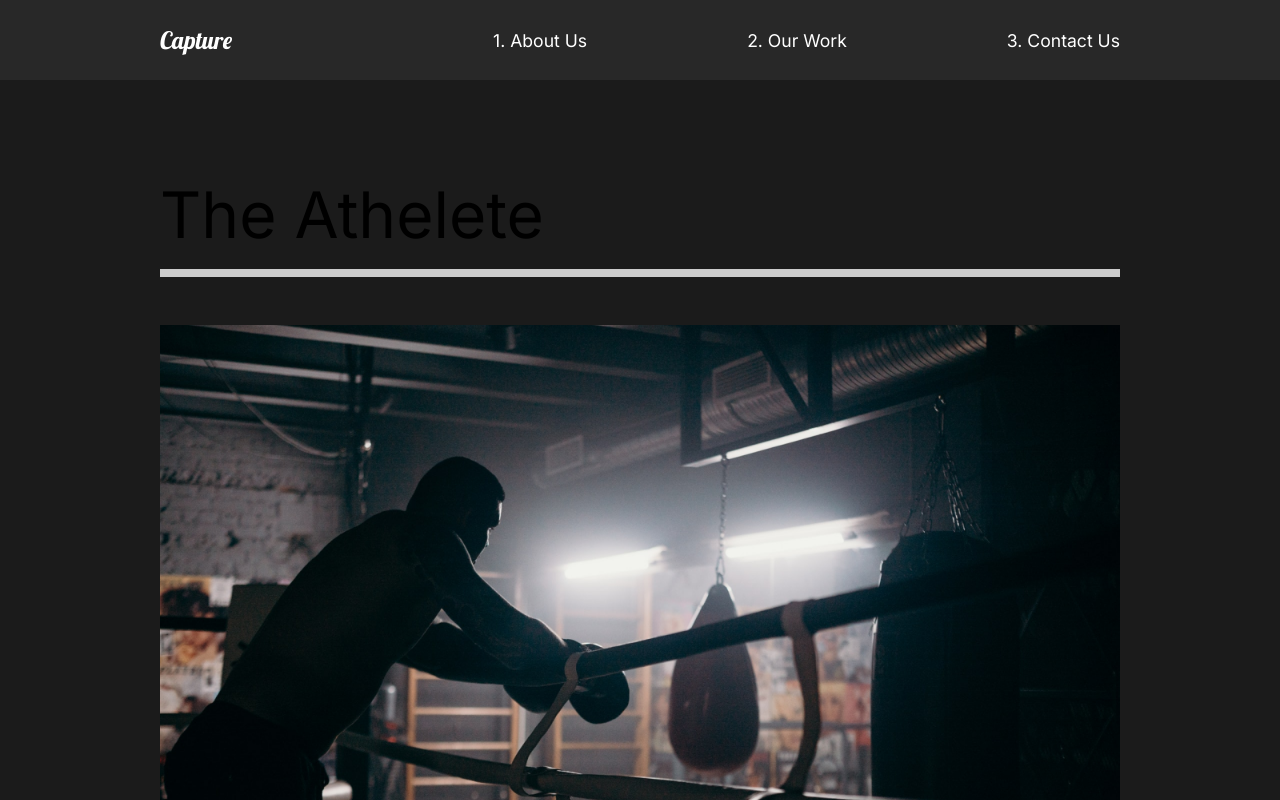
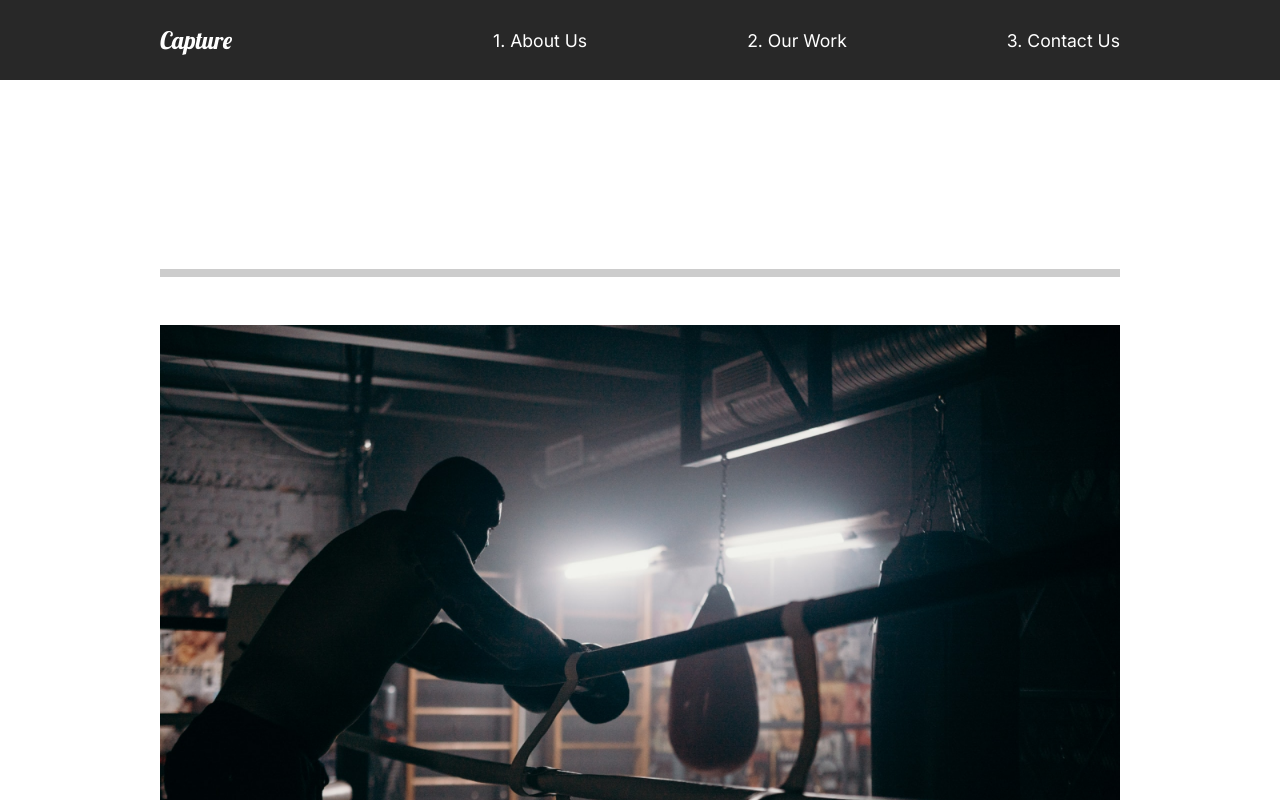
Before and after one commit to VenkatKumari/create-react-project, a React (Create React App) app in the folder capture/: page /work in a window 1280 px wide. Shown: the top 800 px of the page. Built offline with nearby package versions, Linux system fonts and the light colour scheme.

Commit message:
Page Transitions

```diff
--- a/capture/src/App.js
+++ b/capture/src/App.js
@@ -7,16 +7,20 @@
 import OurWork from "./pages/OurWork";
 import Nav from "./components/Nav";
 import MovieDetail from "./pages/MovieDetail";
-
 //Router
-import { Switch, Route } from "react-router-dom";
+import { Switch, Route, useLocation } from "react-router-dom";
+//Animation
+import { AnimatePresence } from "framer-motion";
 
 function App() {
+  const location = useLocation();
+
   return (
     <div className="App">
       <GlobalStyle />
       <Nav />
-      <Switch>
+      <AnimatePresence exitBeforeEnter>
+        <Switch location={location} key={location.pathname}>
           <Route path="/" exact>
             <AboutUs />
           </Route>
@@ -30,6 +34,7 @@
             <ContactUs />
           </Route>
         </Switch>
+      </AnimatePresence>
     </div>
   );
 }
--- a/capture/src/components/AboutSection.jsx
+++ b/capture/src/components/AboutSection.jsx
@@ -5,27 +5,12 @@
 import { motion } from "framer-motion";
 
 const AboutSection = () => {
-  const titleAnim = {
-    hidden: { opacity: 0 },
-    show: { opacity: 1, transition: { duration: 3 } },
-  };
-  const container = {
-    hidden: { x: 100 },
-    show: { x: 0, transition: { duration: 2, ease: "easeOut" } },
-  };
   return (
     <About>
       <Description>
-        <motion.div
-          className="title"
-          variants={container}
-          initial="hidden"
-          animate="show"
-        >
+        <motion.div>
           <Hide>
-            <motion.h2 variants={titleAnim} initial="hidden" animate="show">
-              We work to make
-            </motion.h2>
+            <motion.h2>We work to make</motion.h2>
           </Hide>
           <Hide>
             <h2>
--- a/capture/src/pages/AboutUs.js
+++ b/capture/src/pages/AboutUs.js
@@ -1,16 +1,24 @@
 import React from "react";
+//page components
 import AboutSection from "../components/AboutSection";
 import ServicesSection from "../components/ServicesSection";
 import FaqSection from "../components/FaqSection";
-//page components
+//Animations
+import { motion } from "framer-motion";
+import { pageAnimation } from "./animation";
 
 const AboutUs = () => {
   return (
-    <React.Fragment>
+    <motion.div
+      variants={pageAnimation}
+      initial="hidden"
+      animate="show"
+      exit="exit"
+    >
       <AboutSection />
       <ServicesSection />
       <FaqSection />
-    </React.Fragment>
+    </motion.div>
   );
 };
 
--- a/capture/src/pages/ContactUs.js
+++ b/capture/src/pages/ContactUs.js
@@ -1,10 +1,19 @@
 import React from "react";
+//Animations
+import { motion } from "framer-motion";
+import { pageAnimation } from "./animation";
 
 const ContactUs = () => {
   return (
-    <div>
+    <motion.div
+      variants={pageAnimation}
+      initial="hidden"
+      animate="show"
+      exit="exit"
+      style={{ background: "#ffffff" }}
+    >
       <h1>Contact Us</h1>
-    </div>
+    </motion.div>
   );
 };
 
--- a/capture/src/pages/MovieDetail.js
+++ b/capture/src/pages/MovieDetail.js
@@ -2,6 +2,9 @@
 import styled from "styled-components";
 import { useHistory } from "react-router-dom";
 import { MovieState } from "../movieState";
+//Animations
+import { motion } from "framer-motion";
+import { pageAnimation } from "./animation";
 
 const MovieDetail = () => {
   const history = useHistory();
@@ -18,7 +21,12 @@
   return (
     <>
       {movie && (
-        <Details>
+        <Details
+          variants={pageAnimation}
+          initial="hidden"
+          animate="show"
+          exit="exit"
+        >
           <HeadLine>
             <h2>{movie.title}</h2>
             <img src={movie.mainImg} alt="movie" />
@@ -41,7 +49,7 @@
   );
 };
 
-const Details = styled.div`
+const Details = styled(motion.div)`
   color: white;
 `;
 const HeadLine = styled.div`
--- a/capture/src/pages/OurWork.js
+++ b/capture/src/pages/OurWork.js
@@ -5,10 +5,19 @@
 import athlete from "../img/athlete-small.png";
 import theracer from "../img/theracer-small.png";
 import goodtimes from "../img/goodtimes-small.png";
+//Animations
+import { motion } from "framer-motion";
+import { pageAnimation } from "./animation";
 
 const OurWork = () => {
   return (
-    <Work>
+    <Work
+      style={{ background: "#ffffff" }}
+      variants={pageAnimation}
+      initial="hidden"
+      animate="show"
+      exit="exit"
+    >
       <Movie>
         <h2>The Athelete</h2>
         <div className="line"></div>
@@ -34,12 +43,13 @@
   );
 };
 
-const Work = styled.div`
+const Work = styled(motion.div)`
   min-height: 100vh;
   overflow: hidden;
   padding: 5rem 10rem;
   h2 {
     padding: 1rem 0rem;
+    color: white;
   }
 `;
 
--- /dev/null
+++ b/capture/src/pages/animation.js
@@ -0,0 +1,17 @@
+export const pageAnimation = {
+  hidden: {
+    opacity: 0,
+    y: 300,
+  },
+  show: {
+    opacity: 1,
+    y: 0,
+    transition: {
+      duration: 2,
+    },
+  },
+  exit: {
+    opacity: 0,
+    y: 300,
+  },
+};
```
Also changed, not shown: 1 other file (tests, documents, lock files or other folders). Lines whose indentation alone changed are shown as unchanged.
